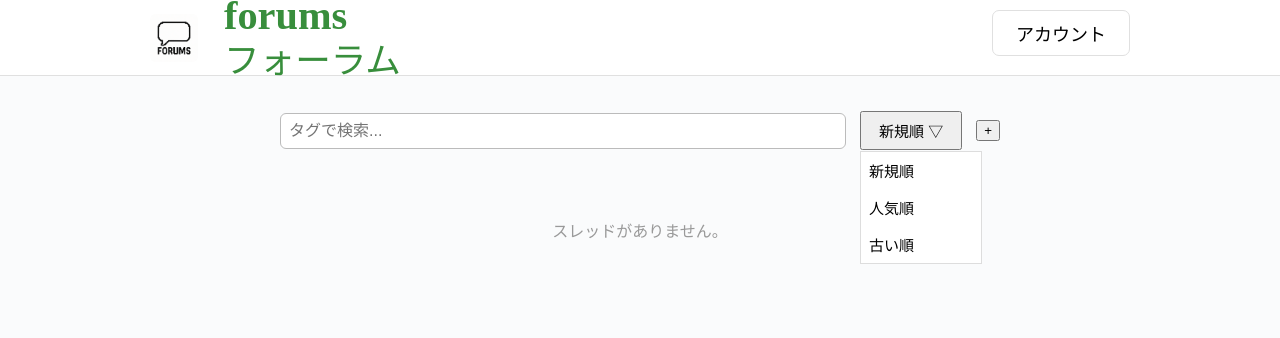
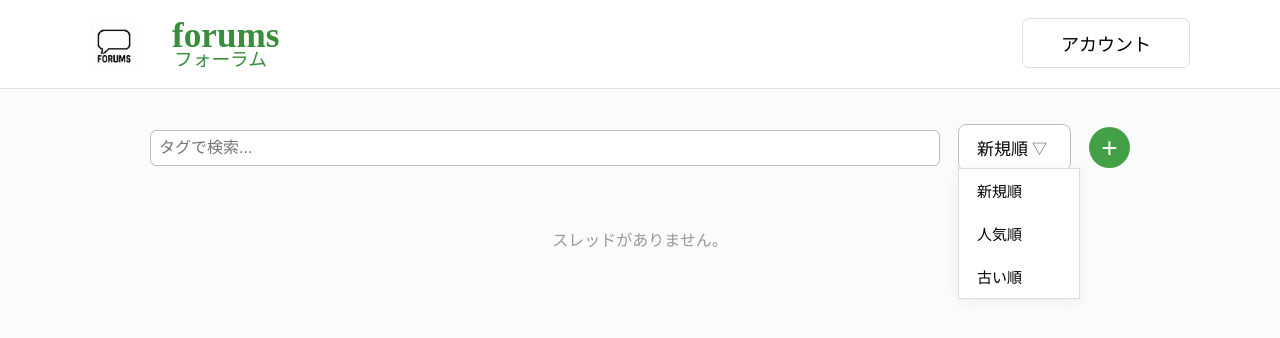
Before and after one commit to AtsukiProgram/forums, a plain HTML site: page index.html in a window 1280 px wide. Drawn offline with Linux system fonts and the light colour scheme.

Commit message:
Add files via upload

```diff
--- a/index.html
+++ b/index.html
@@ -4,23 +4,18 @@
   <meta charset="UTF-8">
   <meta name="viewport" content="width=device-width, initial-scale=1.0">
   <title>forums - フォーラム</title>
-    <link rel="icon" type="image/png" href="/assets/forums.png">
+  <link rel="icon" type="image/png" href="assets/forums.png">
   <link rel="stylesheet" href="style.css">
 </head>
 <body>
 <header class="header">
   <div class="header-content">
-        <button class="logo-btn" id="logoBtn" tabindex="0">
-            <img src="assets/forums.png" alt="forums" class="logo-img">
-        </button>
-        <div>
-            <h1 class="title">
+    <button class="logo-btn" id="logoBtn"><img src="assets/forums.png" class="logo-img" alt="forums"></button>
+    <div class="title-group">
       <span class="title-main">forums</span>
-                <br>
       <span class="title-jp">フォーラム</span>
-            </h1>
     </div>
-        <button class="btn btn-account" id="accountBtn" tabindex="0">アカウント</button>
+    <button class="btn btn-account" id="accountBtn">アカウント</button>
   </div>
 </header>
 <main class="main-content">
@@ -37,18 +32,19 @@
         <button class="sort-option" data-sort="old">古い順</button>
       </div>
     </div>
-        <button class="btn btn-create hidden" id="createThreadBtn">
-            <span class="plus-icon">+</span>
-        </button>
+    <button class="btn btn-create hidden" id="createThreadBtn"><span class="plus-icon">+</span></button>
   </div>
   <div class="threads-container" id="threadsContainer">
-        <p style="text-align:center; padding: 40px; color: #999;">
-            スレッドがありません。
-        </p>
+    <p style="text-align:center; padding: 40px; color: #999;">スレッドがありません。</p>
   </div>
 </main>
-<!-- ここから下はモーダル/詳細部（前回投稿どおり必要に応じ追加） -->
 <script type="module" src="firebase-config.js"></script>
 <script type="module" src="app.js"></script>
+<script>
+  // 重要：ロゴ・アカウントのクリック
+  document.getElementById('logoBtn').onclick = () => { location.href = '/'; };
+  // showAccountModal()はapp.jsで定義されている前提
+  document.getElementById('accountBtn').onclick = () => { if(window.showAccountModal) showAccountModal(); };
+</script>
 </body>
 </html>
--- a/style.css
+++ b/style.css
@@ -9,98 +9,56 @@ body {
   border-bottom: 1px solid #e0e0e0;
 }
 .header-content {
-    display: flex;
-    align-items: center;
-    gap: 18px;
-    max-width: 980px;
-    margin: 0 auto;
-    height: 75px;
-    position: relative;
+  display: flex; align-items: center; gap: 24px; max-width: 1100px;
+  margin: 0 auto; height: 88px; position: relative;
 }
 .logo-btn {
-    background: none;
-    border: none;
-    padding: 0;
-    margin-top: 1px;
-    cursor: pointer;
-    height: 50px;
-    width: 50px;
-    flex: 0 0 52px;
-    display: flex;
-    align-items: center;
+  background: none; border: none; padding: 0; cursor: pointer;
+  height: 56px; width: 56px; display: flex; align-items: center; margin-top: 3px;
 }
-.logo-img {
-    height: 48px;
-    width: 48px;
-    border-radius: 6px;
-    background: #fff;
+.logo-img { height: 48px; width: 48px; border-radius: 7px; }
+.title-group {
+  display: flex; flex-direction: column; justify-content: center;
+  margin-left: 2px; min-width: 122px;
 }
-.title {
-    margin: 0 16px 0 4px;
-    font-size: 2.1em;
-    line-height: 1.2;
-    flex: 1;
-    font-weight: bold;
-    color: #388E3C;
+.title-main { font-size: 2.2em; color: #388E3C; font-weight: bold; line-height: 1; }
+.title-jp   { font-size: 1.17em; color: #388E3C; line-height:1; font-weight: 500; margin-top: -2px; margin-left: 2px;}
+.btn-account {
+  position: absolute; right: 0; top: 18px;
+  border-radius: 7px; border: 1px solid #e0e0e0; background: #fff;
+  padding: 11px 38px; font-size: 18px; font-family: inherit; cursor: pointer; transition: background 0.13s;
 }
-.title-main { font-size: 1.2em; font-weight: bold;}
-.title-jp { font-size: 1.06em; font-weight: 400; color: #388E3C;}
-.btn-account {
-    border-radius: 7px;
-    border: 1px solid #e0e0e0;
-    background: #fff;
-    padding: 9px 23px;
-    font-size: 18px;
-    font-family: inherit;
-    cursor: pointer;
-    position: absolute;
-    right: 0;
-    top: 10px;
-}
+.btn-account:hover { background: #e8f5e9; color: #266; }
+
 .toolbar {
-    margin: 35px auto 0 auto;
-    max-width: 720px;
-    display: flex;
-    align-items: center;
-    gap: 14px;
+  margin: 35px auto 0 auto; max-width: 980px;
+  display: flex; align-items: center; gap: 18px;
 }
 .search-input {
-    padding: 8px;
-    border-radius: 6px;
-    border: 1px solid #bbb;
-    font-size: 16px;
-    flex: 1;
+  padding: 8px; border-radius: 6px; border: 1px solid #bbb;
+  font-size: 16px; flex: 1;
 }
-.sort-dropdown {
-    position: relative;
-    display: flex;
+.sort-dropdown { position: relative; display: flex; }
+.sort-btn {
+  padding: 10px 23px 10px 18px; font-size: 17px;
+  display: flex; align-items: center; border-radius: 8px; border: 1px solid #bbb;
+  background: #fff; gap: 2px;
 }
-.sort-btn {
-    padding:7px 17px;
-    font-size:15px;
-}
+.arrow { font-size: 15px; margin-left: 2px; color: #555; }
 .sort-menu {
-    position:absolute;
-    top:40px;
-    left:0;
-    background:#fff;
-    border:1px solid #ddd;
-    z-index:10;
-    min-width:120px;
+  position:absolute; top: 44px; left: 0;
+  background: #fff; border: 1px solid #ddd; z-index: 40;
+  min-width: 120px; box-shadow: 0 2px 12px #eee;
 }
 .sort-option {
-    display:block;
-    width:100%;
-    padding:8px;
-    font-size:15px;
-    text-align:left;
-    background:none;
-    border:none;
-    cursor:pointer;
+  display:block; width:100%; padding: 11px 18px;
+  font-size: 15px; text-align: left;
+  background: none; border: none; cursor: pointer; transition: background 0.13s;
 }
-.threads-container{
-    max-width:820px;
-    margin:28px auto 0 auto;
+.sort-option:hover { background: #e8f5e9; }
+.btn-create {
+  background: #43A047; color: #fff; border: none;
+  font-size: 25px; height: 41px; width: 41px; border-radius: 50%;
+  display: flex; align-items: center; justify-content: center;
 }
-
-/* その他UI（前回投稿style.cssの内容を適宜追加） */
+.btn-create .plus-icon { font-size: 28px; }
```
Lines whose indentation alone changed are shown as unchanged.
